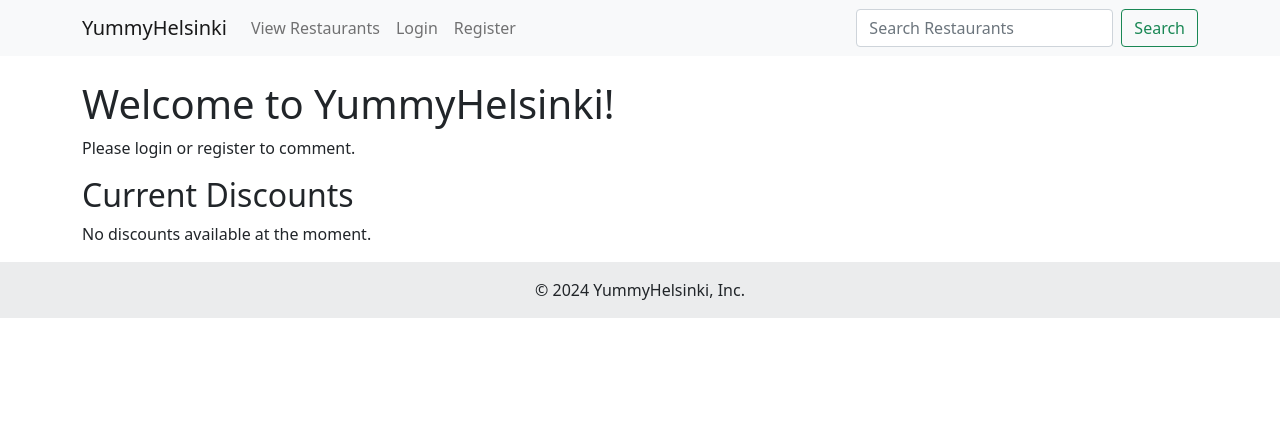
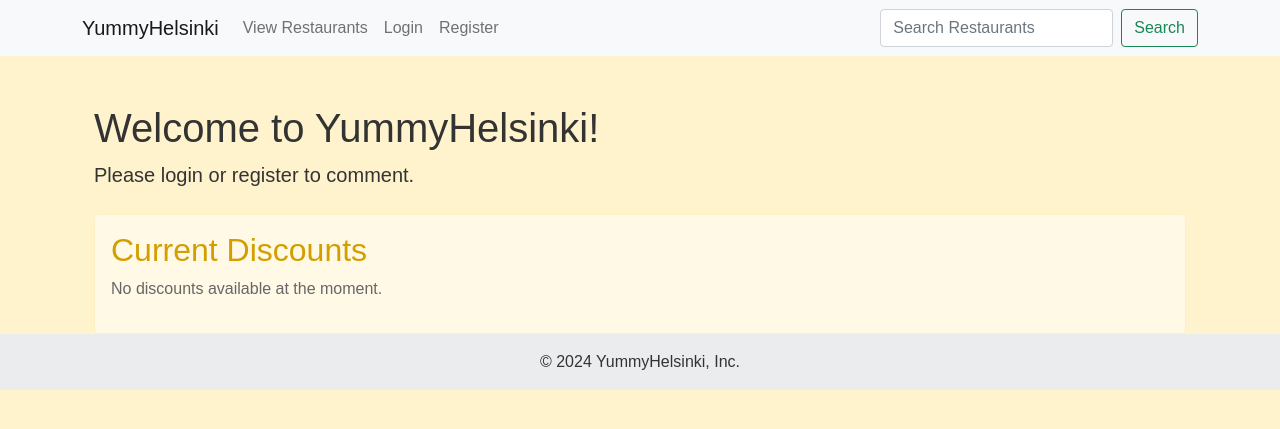
Before and after one commit to imsyc75/Ravintolasovellus, a Flask app: page / in a window 1280 px wide. Shown: the top 429 px of the page. Run offline with Flask 3, Linux system fonts and the light colour scheme; data that the repository does not hold is empty; some libraries are stand-ins or nearby versions.

Commit message:
improve layout

```diff
--- a/routes.py
+++ b/routes.py
@@ -120,7 +120,7 @@ def restaurants():
     categories = cur.fetchall()
     cur.close()
     conn.close()
-    return render_template('restaurants.html', restaurants=restaurant_list,categories=categories)
+    return render_template('map.html', restaurants=restaurant_list,categories=categories)
 
 
 
--- /dev/null
+++ b/static/style.css
@@ -0,0 +1,64 @@
+body, html {
+    font-family: 'Arial', sans-serif;
+    color: #333;
+    background-color: #fff3cd;
+}
+
+
+.navbar, .footer {
+    background-color: #ffc107;
+    color: white;
+}
+
+
+.btn-primary {
+    background-color: #ffca2c;
+    border-color: #ffca2c;
+}
+
+.btn-primary:hover {
+    background-color: #e0a800;
+    border-color: #d39e00;
+}
+
+.btn-secondary {
+    background-color: #f8f9fa;
+    border-color: #f8f9fa;
+    color: #333;
+}
+
+.btn-secondary:hover {
+    background-color: #e2e6ea;
+    border-color: #dae0e5;
+}
+
+.table {
+    border-collapse: collapse;
+}
+
+.table thead {
+    background-color: #ffc107;
+    color: #ffffff;
+}
+
+.table-striped tbody tr:nth-of-type(odd) {
+    background-color: #fff9e6;
+}
+
+.table-hover tbody tr:hover {
+    background-color: #ffefc3;
+}
+
+
+.card {
+    border: 1px solid #ffefc3;
+    background-color: #fff9e6;
+}
+
+.card .card-title {
+    color: #d39e00;
+}
+
+.card-body {
+    color: #666;
+}
--- a/templates/index.html
+++ b/templates/index.html
@@ -5,17 +5,20 @@ Home
 {% endblock %}
 
 {% block content %}
+<div class="container mt-5">
     <h1>Welcome to YummyHelsinki!</h1>
     {% if session['username'] %}
-    <p>Hello, {{ session['username'] }}!</p>
+        <p class="lead">Hello, {{ session['username'] }}!</p>
     {% else %}
-    <p>Please login or register to comment.</p>
+        <p class="lead">Please login or register to comment.</p>
     {% endif %}
 
-<h2>Current Discounts</h2>
+    <div class="card mt-4">
+        <div class="card-body">
+            <h2 class="card-title">Current Discounts</h2>
             {% if discounts %}
-    <table class="table">
-        <thead>
+                <table class="table table-striped table-hover">
+                    <thead class="table-dark">
                         <tr>
                             <th>Restaurant</th>
                             <th>Description</th>
@@ -26,9 +29,9 @@ Home
                     <tbody>
                         {% for discount in discounts %}
                         <tr>
-                <td>{{ discount[0] }}</td>
+                            <td>{{ discount[0]}}</td>
                             <td>{{ discount[1] }}</td>
-                <td>{{ discount[2] }}</td>
+                            <td>{{ discount[2]}}</td>
                             <td>{{ discount[3] }}</td>
                         </tr>
                         {% endfor %}
@@ -37,4 +40,7 @@ Home
             {% else %}
                 <p>No discounts available at the moment.</p>
             {% endif %}
+        </div>
+    </div>
+</div>
 {% endblock %}
--- a/templates/layout.html
+++ b/templates/layout.html
@@ -7,6 +7,7 @@
     <link rel="stylesheet" href="https://unpkg.com/leaflet@1.7.1/dist/leaflet.css" />
     <script src="//cdn.jsdelivr.net/npm/bootstrap@5.1.1/dist/js/bootstrap.bundle.min.js"></script>
     <script src="https://unpkg.com/leaflet@1.7.1/dist/leaflet.js"></script>
+    <link rel="stylesheet" href="{{ url_for('static', filename='style.css') }}">
 </head>
 <body>
     <nav class="navbar navbar-expand-lg navbar-light bg-light">
```
Also changed, not shown: templates/map.html (renamed from templates/restaurants.html). Lines whose indentation alone changed are shown as unchanged.
